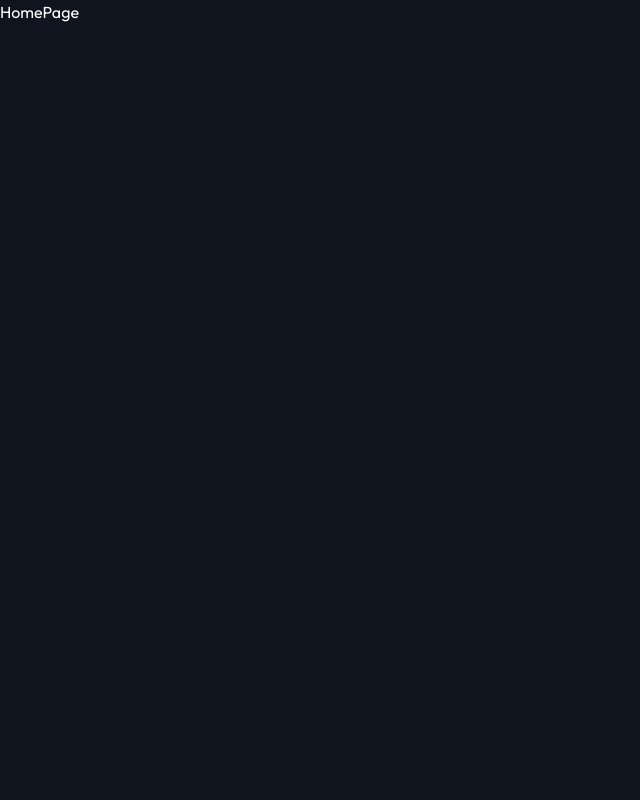
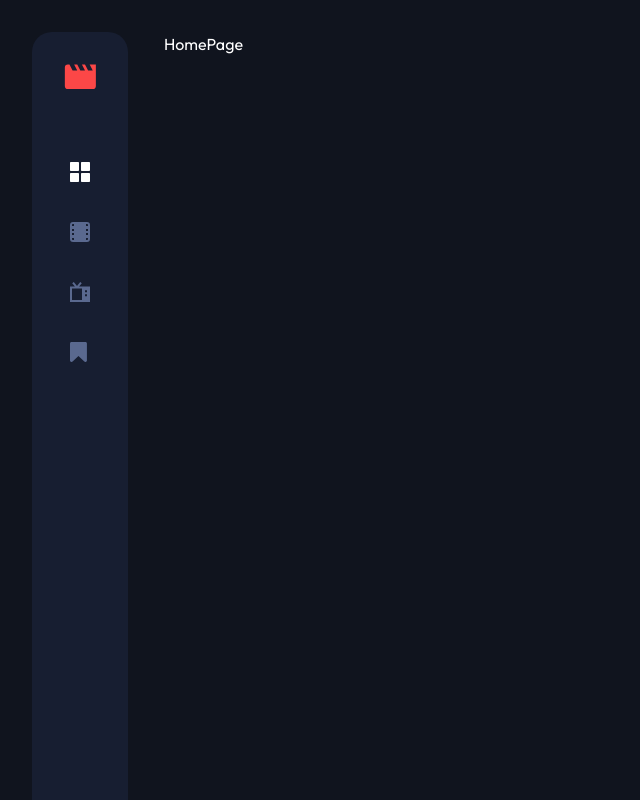
Before and after one commit to olaide-hok/entertainment-web-app, a Next.js app: page / in a window 1280 px wide. Shown: the top 800 px of the page, without its empty margins (0-640 px from the left). Built offline with nearby package versions, Linux system fonts and the light colour scheme.

Commit message:
update layout utility classes and rendered Navbar

```diff
--- a/app/(root)/layout.tsx
+++ b/app/(root)/layout.tsx
@@ -1,11 +1,14 @@
+import Navbar from '@/components/Navbar';
+
 export default function RootLayout({
     children,
 }: Readonly<{
     children: React.ReactNode;
 }>) {
     return (
-        <div className="flex h-screen flex-col">
-            <main className="flex-1 wrapper">{children}</main>
-        </div>
+        <main className="flex flex-col h-full md:gap-y-[4.3125rem] gap-x-[2.25rem] md:flex-row pl-(--space-400) mt-(--space-400) mb-[4.3125rem]">
+            <Navbar />
+            {children}
+        </main>
     );
 }
```
